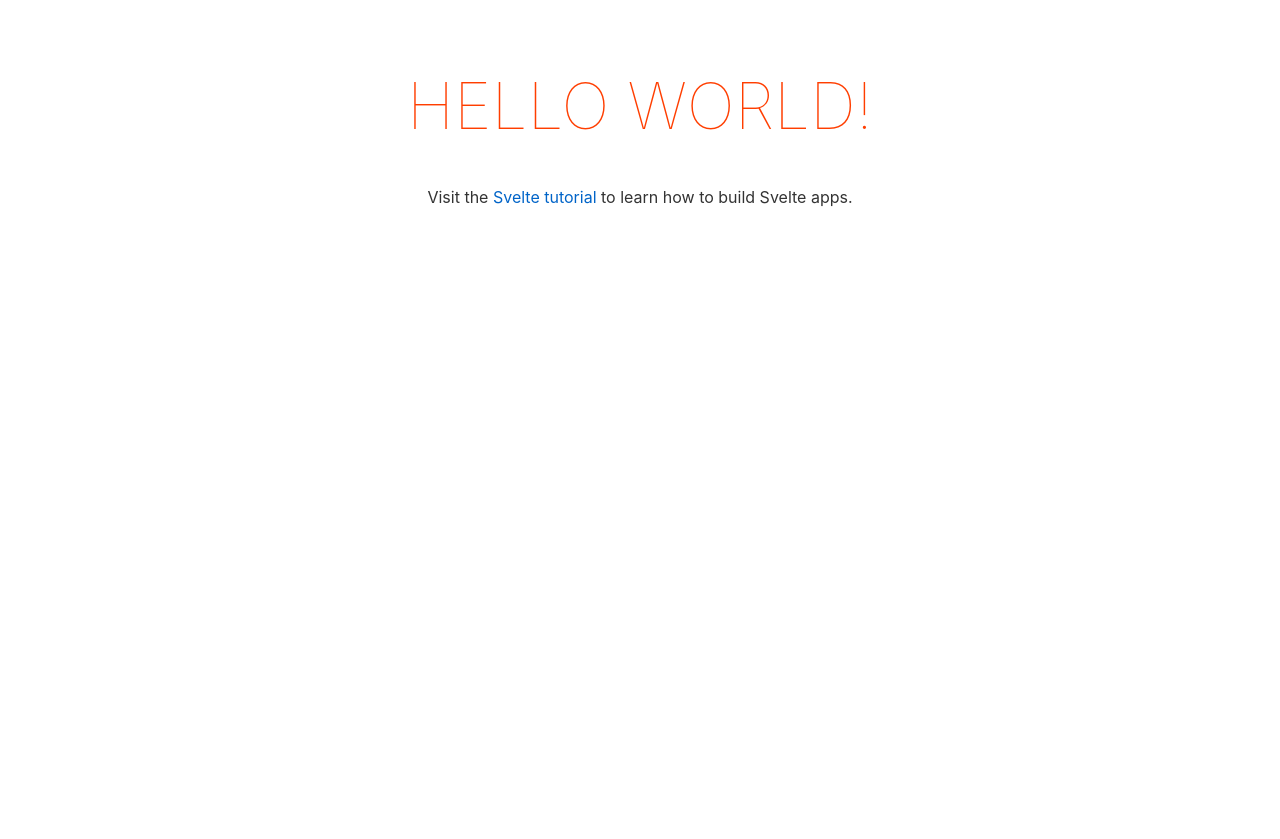
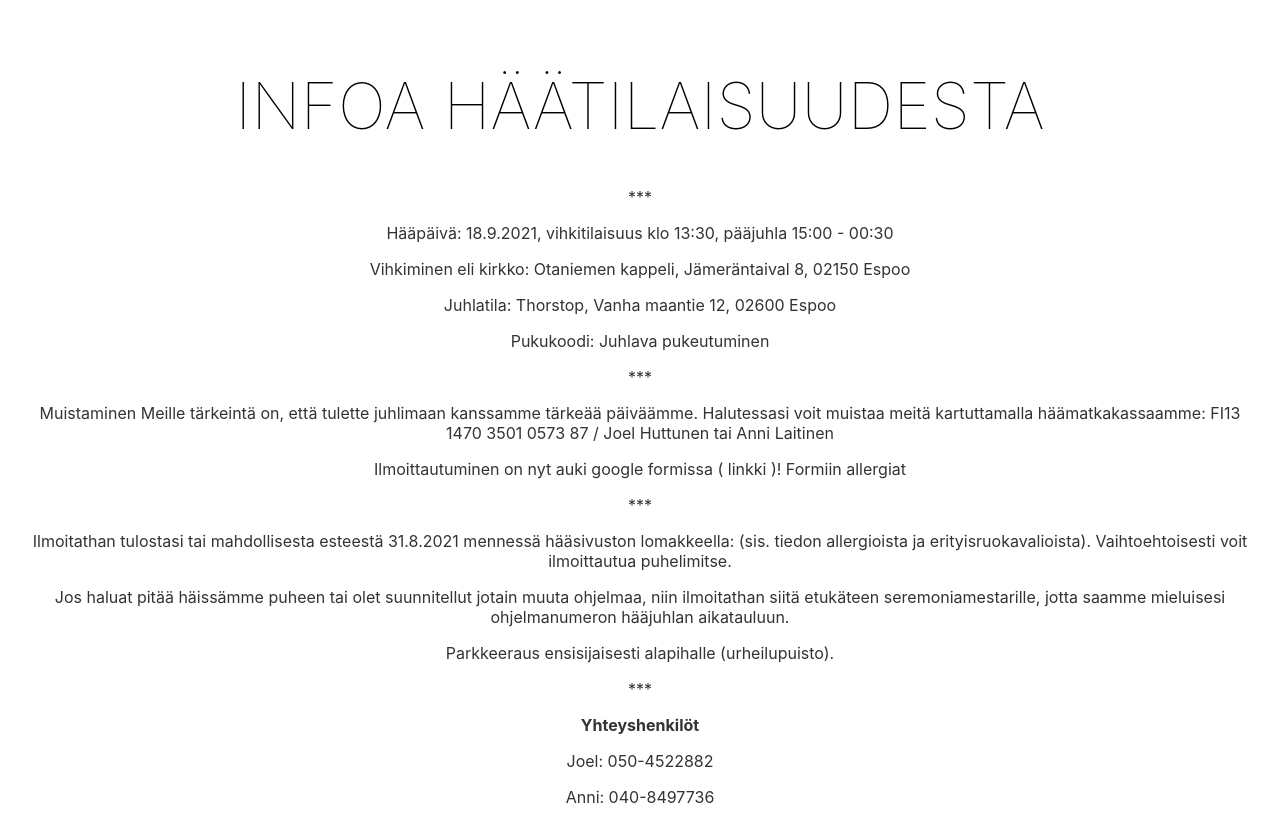
Before and after one commit to Jonux/wedding, a Svelte app: page / in a window 1280 px wide. Before the commit the page ends 800 px from the top, so only its background shows below. Built offline with nearby package versions, Linux system fonts and the light colour scheme.

Commit message:
Update page content

```diff
--- a/rollup.config.js
+++ b/rollup.config.js
@@ -1,3 +1,4 @@
+import preprocess from 'svelte-preprocess';
 import svelte from 'rollup-plugin-svelte';
 import commonjs from '@rollup/plugin-commonjs';
 import resolve from '@rollup/plugin-node-resolve';
@@ -32,12 +33,13 @@ export default {
 	input: 'src/main.js',
 	output: {
 		sourcemap: true,
-		format: 'iife',
+		format: 'cjs',
 		name: 'app',
 		file: 'public/build/bundle.js'
 	},
 	plugins: [
 		svelte({
+			preprocess: preprocess(),
 			compilerOptions: {
 				// enable run-time checks when not in production
 				dev: !production
--- a/src/App.svelte
+++ b/src/App.svelte
@@ -1,13 +1,38 @@
 <script>
-	export let name;
+	export let title;
 </script>
 
 <main>
-	<h1>Hello {name}!</h1>
-	<p>Visit the <a href="https://svelte.dev/tutorial">Svelte tutorial</a> to learn how to build Svelte apps.</p>
+	<h1>{title}</h1>
+
+	<p>***</p>
+	<p>Hääpäivä: 18.9.2021, vihkitilaisuus klo 13:30, pääjuhla 15:00 - 00:30</p>
+	<p>Vihkiminen eli kirkko: Otaniemen kappeli, Jämeräntaival 8, 02150 Espoo</p>
+	<p>Juhlatila: Thorstop, Vanha maantie 12, 02600 Espoo</p>
+	<p>Pukukoodi: Juhlava pukeutuminen</p>
+	<p>***</p>
+	<p>Muistaminen Meille tärkeintä on, että tulette juhlimaan kanssamme tärkeää päiväämme. Halutessasi voit muistaa meitä kartuttamalla häämatkakassaamme: FI13 1470 3501 0573 87 / Joel Huttunen tai Anni Laitinen</p>
+	<p>Ilmoittautuminen on nyt auki google formissa ( linkki )! Formiin allergiat</p>
+	<p>***</p>
+    <p>Ilmoitathan tulostasi tai mahdollisesta esteestä 31.8.2021 mennessä hääsivuston lomakkeella:  (sis. tiedon allergioista ja erityisruokavalioista). Vaihtoehtoisesti voit ilmoittautua puhelimitse. </p>
+	<p>Jos haluat pitää häissämme puheen tai olet suunnitellut jotain muuta ohjelmaa, niin ilmoitathan siitä etukäteen seremoniamestarille, jotta saamme mieluisesi ohjelmanumeron hääjuhlan aikatauluun. </p>
+	<p>Parkkeeraus ensisijaisesti alapihalle (urheilupuisto).</p>
+	<p>***</p>
+	<b>Yhteyshenkilöt</b>
+	<p>Joel: 050-4522882</p>
+	<p>Anni: 040-8497736</p>
 </main>
 
-<style>
+<style type="text/scss">
+  @import './variables';
+
+  $color: black;
+
+	div {
+		background: $bgPrimary;
+		// ... Other styles
+	}
+
 	main {
 		text-align: center;
 		padding: 1em;
@@ -16,7 +41,7 @@
 	}
 
 	h1 {
-		color: #ff3e00;
+		color: $color;
 		text-transform: uppercase;
 		font-size: 4em;
 		font-weight: 100;
--- a/src/main.js
+++ b/src/main.js
@@ -3,8 +3,7 @@ import App from "./App.svelte";
 const app = new App({
   target: document.body,
   props: {
-    name: "world",
-    subName: "test",
+    title: "Infoa häätilaisuudesta",
   },
 });
 
--- /dev/null
+++ b/variables.scss
@@ -0,0 +1 @@
+$bgPrimary: blue;
```
Also changed, not shown: package.json (+5 -2 lines), 2 other files (tests, documents, lock files or other folders).
